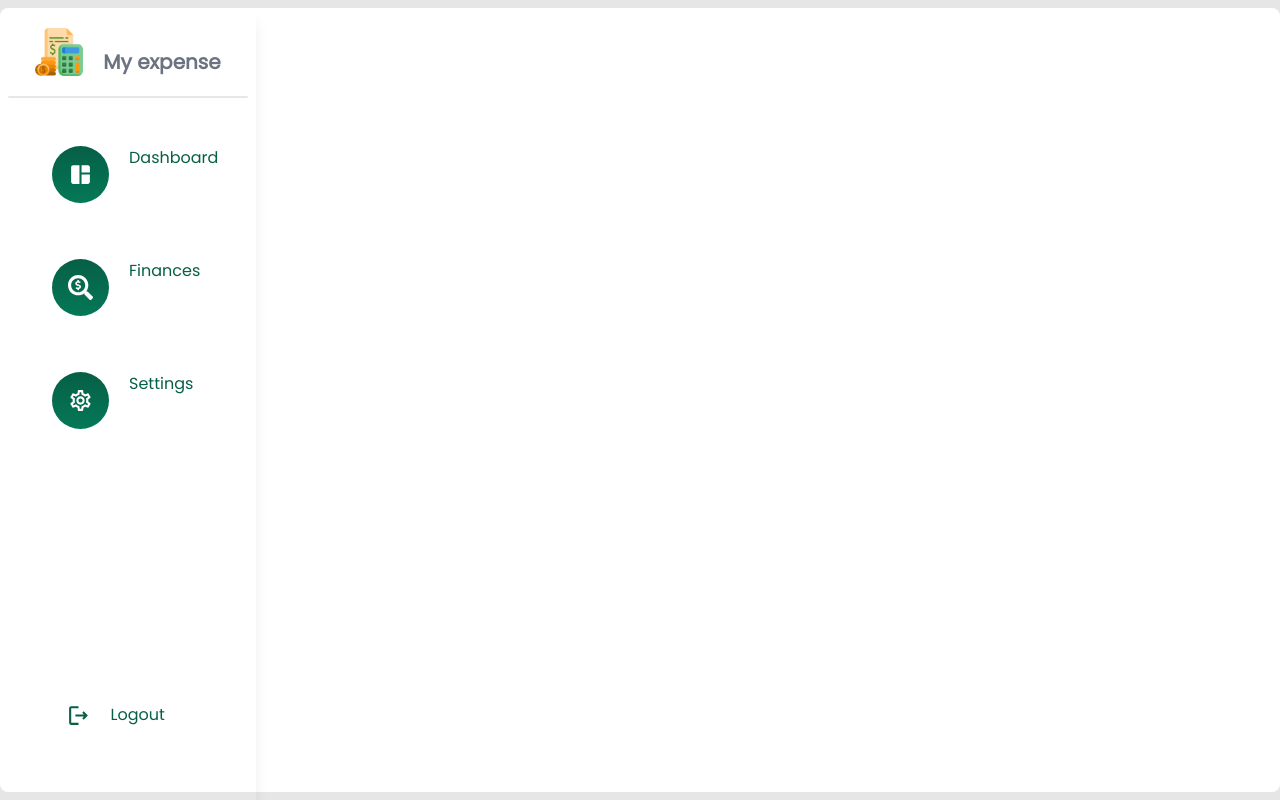
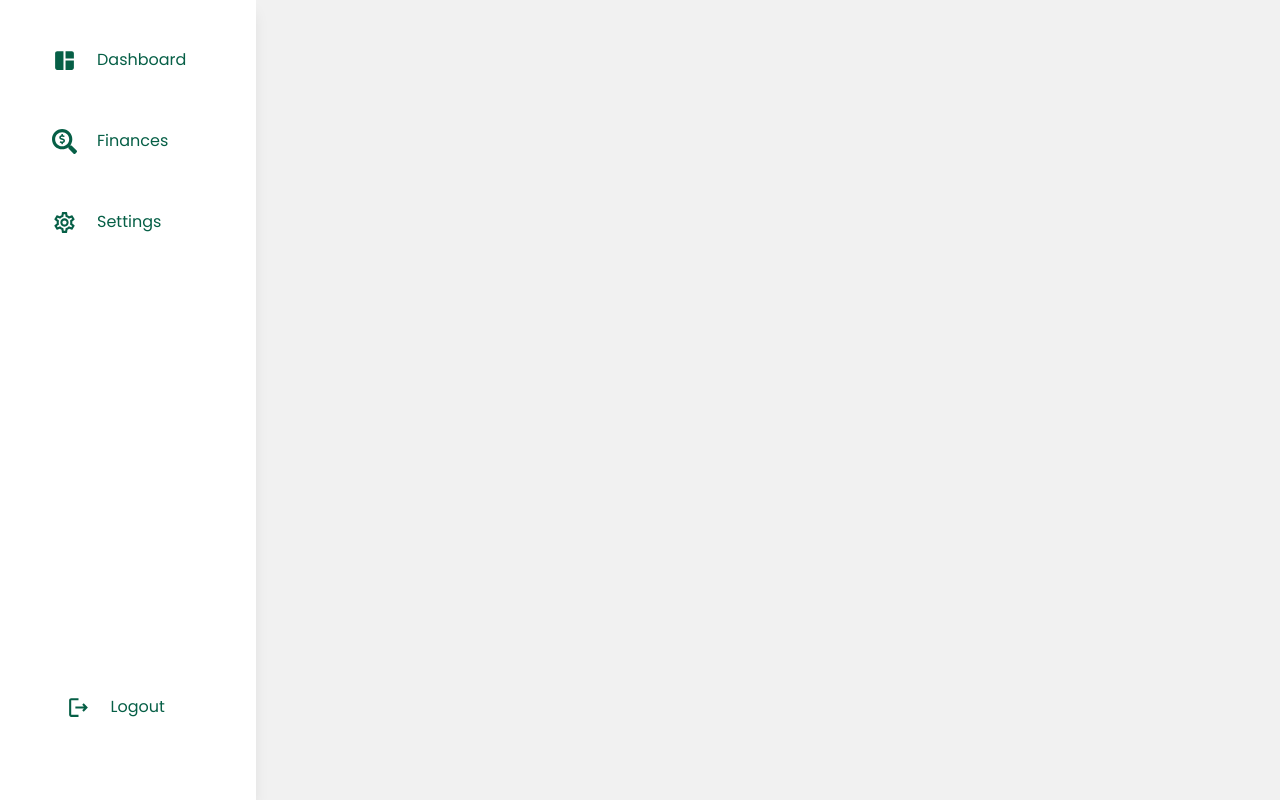
Before and after one commit to sudhi14/my-expense-budget-tracker, a React (Vite) app: page /home in a window 1280 px wide. Built offline with nearby package versions, Linux system fonts and the light colour scheme.

Commit message:
Updating the sidebar design

```diff
--- a/src/components/GlobalSidebar/index.tsx
+++ b/src/components/GlobalSidebar/index.tsx
@@ -29,15 +29,7 @@ const GlobalSidebar = () => {
   ];
 
   return (
-    <div className="fixed flex flex-col w-64 h-screen shadow-lg">
-      <header className="flex flex-row gap-5 w-full items-end justify-center mt-5">
-        <img src={ExpenseTrackerLogo} alt="Expense Logo" className="h-12" />
-        <div className="font-bold text-xl text-gray-500">My expense</div>
-      </header>
-
-      {/* <hr className="border-b-2 border-solid border-[#f8b326] mt-5" /> */}
-      <hr className="border-b border-solid border-gray-200 mt-5 ml-2 mr-2 rounded-lg" />
-
+    <div className="fixed flex flex-col w-64 h-screen shadow-lg bg-white">
       <section className="flex flex-col justify-center items-center h-screen w-full py-10">
         {navItems.map((curr) => (
           <GlobalSidebarItems {...curr} />
--- a/src/components/GlobalSidebarItems/index.tsx
+++ b/src/components/GlobalSidebarItems/index.tsx
@@ -4,12 +4,10 @@ import { NavLink } from "react-router-dom";
 
 const GlobalSidebarItems = (curr) => {
   return (
-    <div className="flex flex-row gap-5 w-full mb-10 hover:cursor-pointer py-2 group hover:bg-[#1dae7e]">
+    <div className="flex flex-row gap-5 w-full mb-10 hover:cursor-pointer py-2 group hover:bg-[#388d70] hover:rounded-md">
       <div className=" w-2 rounded-sm bg-emerald-800 ml-1 mr-5 scale-0 group-hover:scale-100 delay-100 ease-in-out duration-300"></div>
-      <div className="text-white  border-slate-200 rounded-full bg-gradient-to-b from-emerald-800 to-emerald-700 p-4">
-        {curr.icon}
-      </div>
-      <NavLink to={curr.link} className="text-emerald-800 w-20">
+      <div className="text-emerald-800 group-hover:text-white">{curr.icon}</div>
+      <NavLink to={curr.link} className="text-emerald-800 w-20 group-hover:text-white">
         {curr.title}
       </NavLink>
     </div>
--- a/src/index.css
+++ b/src/index.css
@@ -21,7 +21,6 @@ body {
   height: 100vh;
   font-family: 'Poppins', sans-serif;
   overflow: hidden;
-  background-color: #e6e6e6;
   color: rgb(40, 40, 40);
 
 }
--- a/src/pages/Home/index.tsx
+++ b/src/pages/Home/index.tsx
@@ -16,11 +16,9 @@ const Home = () => {
   return (
     <>
       {auth ? (
-        <div className="bg-[#e6e6e6] flex flex-col justify-center items-center w-full h-screen">
-          <div className="flex flex-row bg-white w-full h-full m-2 rounded-lg">
-            <GlobalSidebar />
-            <Outlet />
-          </div>
+        <div className="flex flex-row bg-[#f1f1f1] w-full h-screen">
+          <GlobalSidebar />
+          <Outlet />
         </div>
       ) : null}
     </>
```
